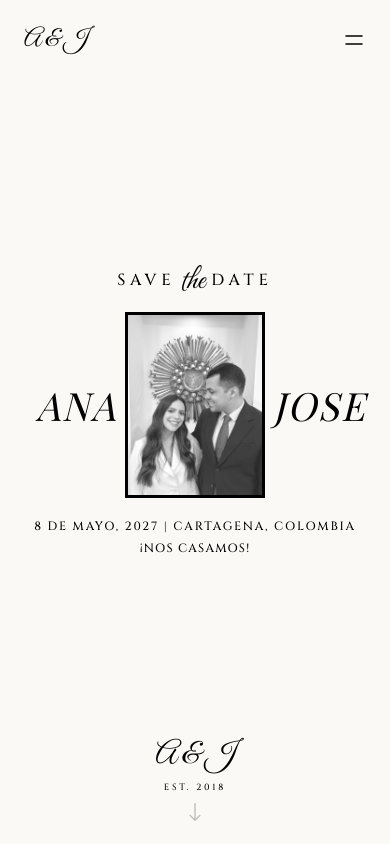
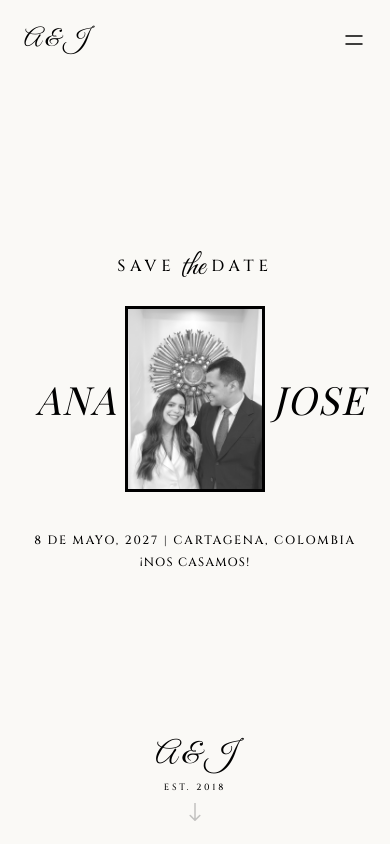
Before and after one commit to jose2kk/pequeboda, a Next.js app: page / in a window 390 px wide. Shown: the top 844 px of the page. Built offline with nearby package versions, Linux system fonts and the light colour scheme; a web font is replaced by a local one.

Commit message:
relocate hero elements for mobile version

```diff
--- a/src/components/Hero.tsx
+++ b/src/components/Hero.tsx
@@ -54,7 +54,7 @@ export default function Hero({
           initial={{ opacity: 0, y: -15 }}
           animate={{ opacity: 1, y: 0 }}
           transition={{ duration: 1, delay: 0.1, ease: "easeOut" }}
-          className="flex items-baseline justify-center gap-1.5 sm:gap-2 md:gap-3 mb-4 sm:mb-6 md:mb-8"
+          className="flex items-baseline justify-center gap-1.5 sm:gap-2 md:gap-3 mb-6 sm:mb-6 md:mb-8"
         >
           <span className="font-[family-name:var(--font-caps)] text-foreground tracking-[0.3em] sm:tracking-[0.4em] md:tracking-[0.5em] uppercase text-base sm:text-lg md:text-2xl lg:text-3xl font-medium">
             Save
@@ -126,7 +126,7 @@ export default function Hero({
             initial={{ opacity: 0, y: 15 }}
             animate={{ opacity: 1, y: 0 }}
             transition={{ duration: 0.8, delay: 0.8, ease: "easeOut" }}
-            className="mt-5 sm:mt-8 md:mt-12 text-center px-4"
+            className="mt-10 sm:mt-10 md:mt-12 text-center px-4"
           >
             <p className="text-foreground tracking-[0.15em] sm:tracking-[0.25em] md:tracking-[0.35em] uppercase text-xs sm:text-sm md:text-lg font-medium font-[family-name:var(--font-caps)]">
               {[date, location].filter(Boolean).join("  |  ")}
```
